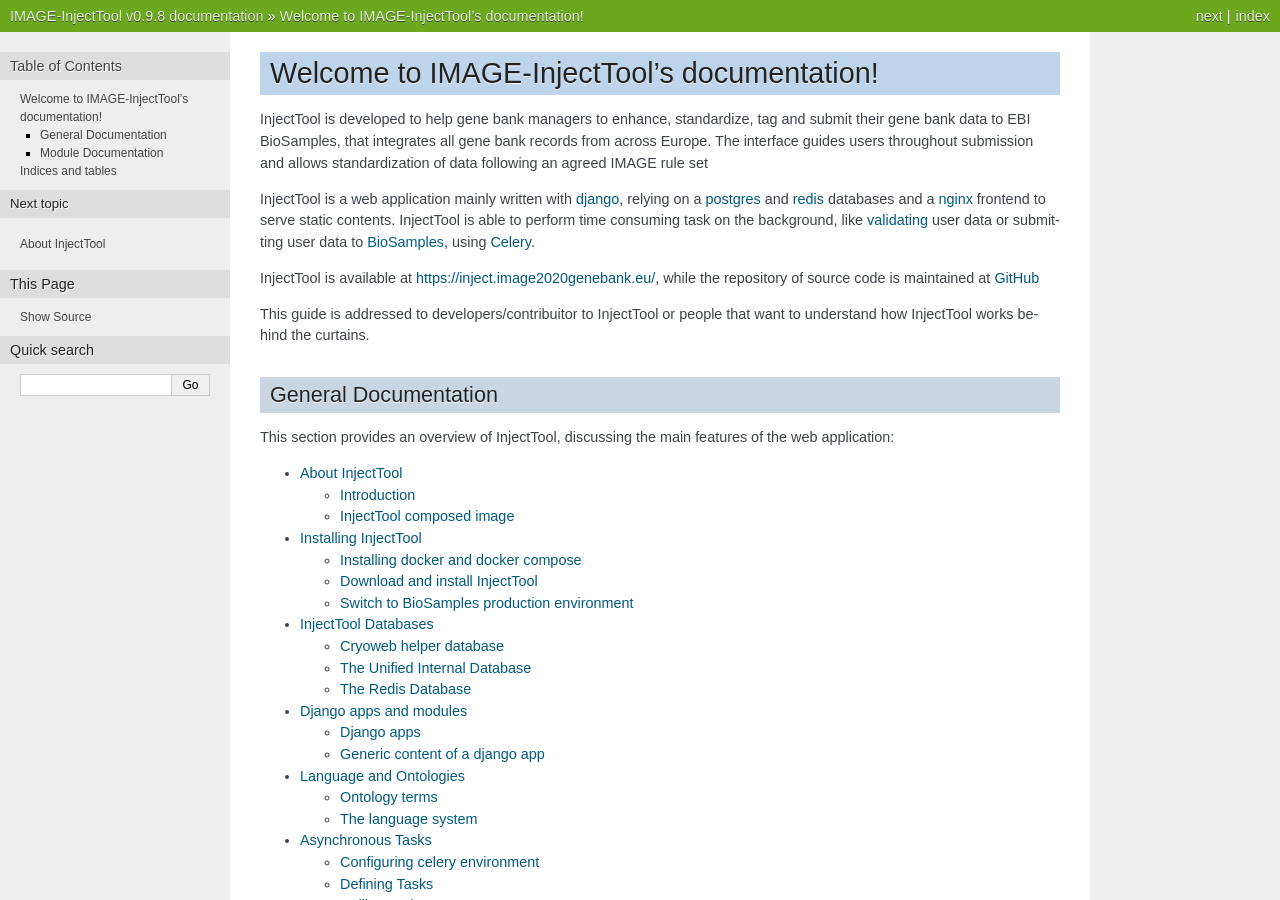
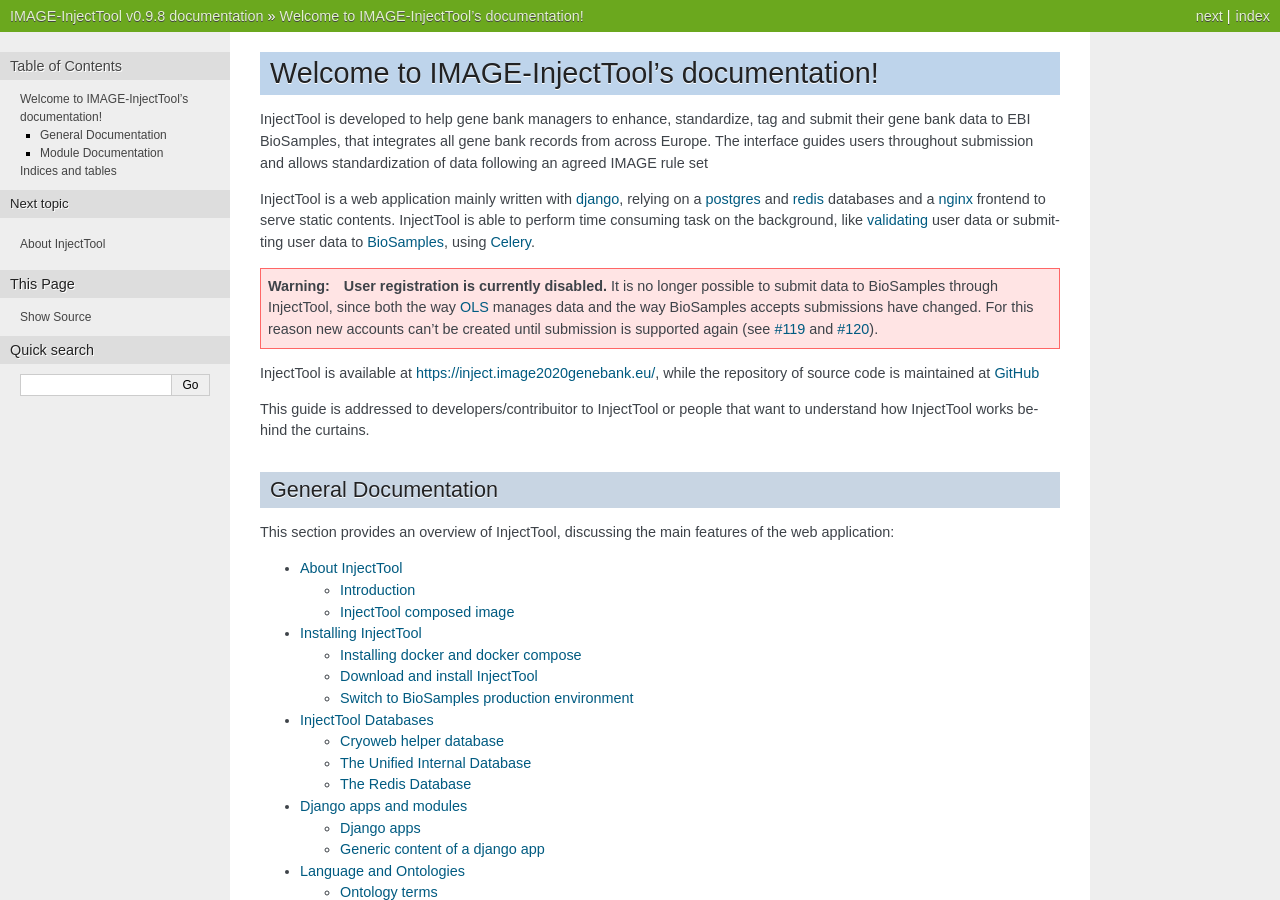
Before and after one commit to cnr-ibba/IMAGE-InjectTool, a Sphinx documentation site: the page built from django-data/image/docs/source/index.rst, in a window 1280 px wide and 900 px high. Built offline with Sphinx 7.4.7, drawn with Linux system fonts in a browser that asks for light colours; the version number could not be read and is left out.

Commit message:
:memo: document that user registration is disabled
Co-Authored-By: Claude Sonnet 5.5 <noreply@anthropic.com>

```diff
--- a/HISTORY.rst
+++ b/HISTORY.rst
@@ -4,6 +4,10 @@ History
 
 TODO
 ----
+
+* User registration is disabled since it is no longer possible to submit data
+  into BioSamples: re-enable it by setting ``registration_allowed`` in
+  ``accounts.views.SignUpView`` and ``accounts.views.ResendActivationView``
 
 * ``django-tables`` and ``django-filters`` integration
 * *same as* relationship support
--- a/django-data/image/docs/source/index.rst
+++ b/django-data/image/docs/source/index.rst
@@ -15,6 +15,16 @@ contents. InjectTool is able to perform time consuming task on the background, l
 `validating <https://github.com/cnr-ibba/IMAGE-ValidationTool>`_ user data or submitting
 user data to `BioSamples <https://www.ebi.ac.uk/biosamples/>`_, using
 `Celery <https://docs.celeryproject.org/en/latest/>`_.
+
+
+.. warning::
+
+   **User registration is currently disabled.** It is no longer possible to submit
+   data to BioSamples through InjectTool, since both the way `OLS <https://www.ebi.ac.uk/ols4>`_
+   manages data and the way BioSamples accepts submissions have changed. For this reason
+   new accounts can't be created until submission is supported again (see
+   `#119 <https://github.com/cnr-ibba/IMAGE-InjectTool/issues/119>`__ and
+   `#120 <https://github.com/cnr-ibba/IMAGE-InjectTool/issues/120>`__).
 
 InjectTool is available at https://inject.image2020genebank.eu/, while the repository of
 source code is maintained at `GitHub <https://github.com/cnr-ibba/IMAGE-InjectTool>`_
```
Also changed, not shown: django-data/image/docs/source/general/about_injecttool.rst (+10 -0 lines), 1 other file.
